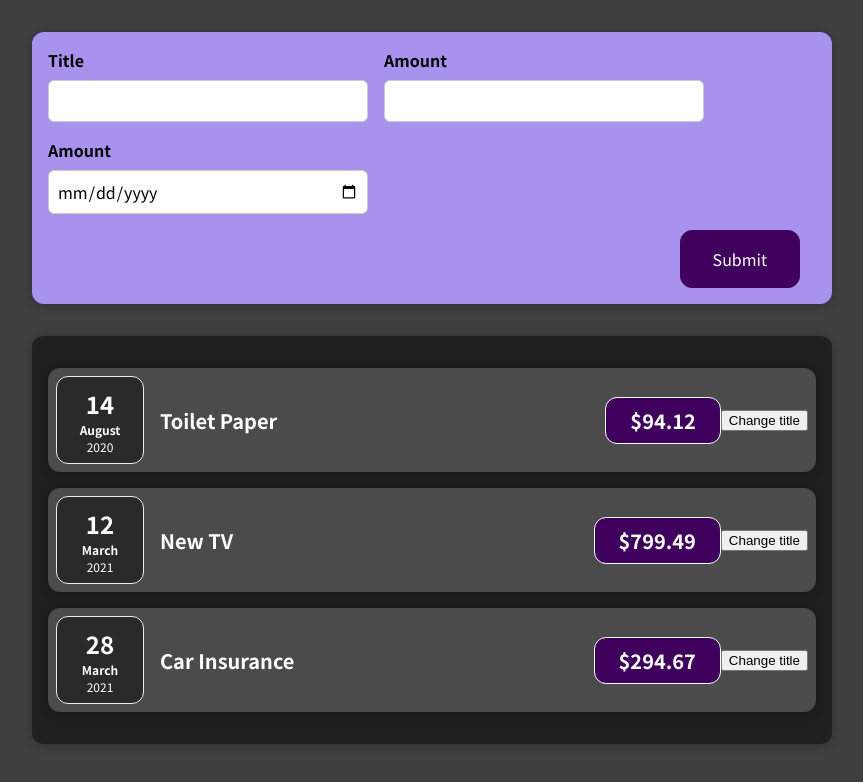
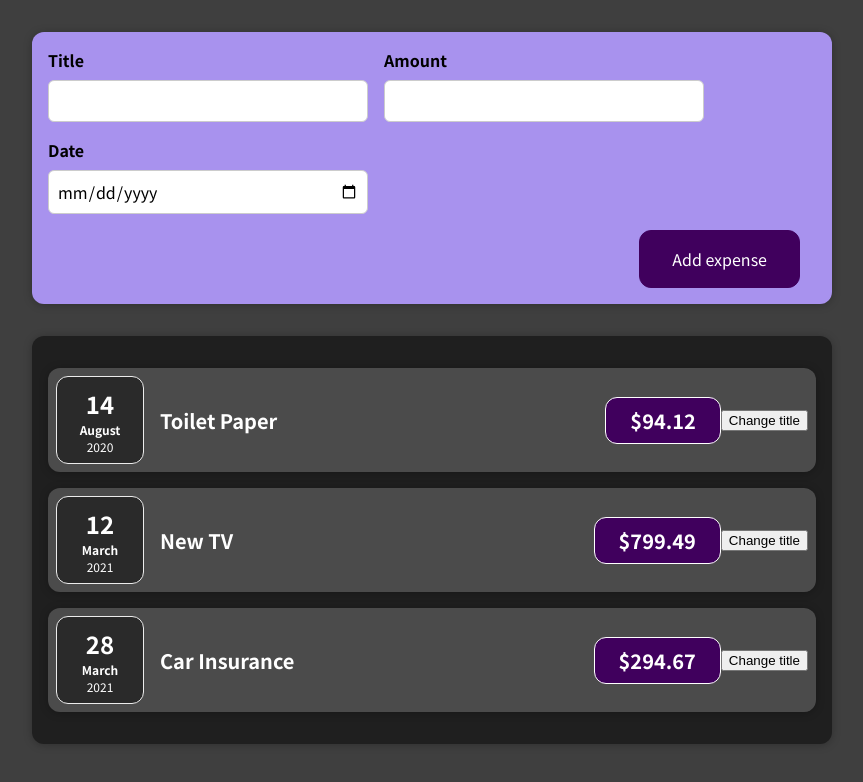
Before and after one commit to iwannabekoshka/udemy-react, a React (Create React App) app in the folder 01/: page / in a window 1280 px wide. Shown: the top 782 px of the page, without its empty margins (208-1071 px from the left). Built offline with nearby package versions, Linux system fonts and the light colour scheme.

Commit message:
01. передача данных снизу вверх

```diff
--- a/01/src/App.js
+++ b/01/src/App.js
@@ -28,9 +28,13 @@ function App() {
         },
     ];
 
+    const addExpenseHandler = (newExpense) => {
+        console.log(newExpense)
+    }
+
     return (
         <div>
-            <NewExpense />
+            <NewExpense onAddExpense={addExpenseHandler}/>
             <Expenses expenses={expenses}/>
         </div>
     );
--- a/01/src/components/NewExpense/ExpenseForm.js
+++ b/01/src/components/NewExpense/ExpenseForm.js
@@ -1,26 +1,61 @@
-import React from 'react';
+import React, {useState} from 'react';
 
 import "./ExpenseForm.css";
 
-const ExpenseForm = () => {
+const ExpenseForm = (props) => {
+    const [enteredTitle, setEnteredTitle] = useState('');
+    const [enteredAmount, setEnteredAmount] = useState('');
+    const [enteredDate, setEnteredDate] = useState('');
+
+    const changeTitleHandler = (event) => {
+        setEnteredTitle(event.target.value);
+    }
+    const changeAmountHandler = (event) => {
+        setEnteredAmount(event.target.value);
+    }
+    const changeDateHandler = (event) => {
+        setEnteredDate(event.target.value);
+    }
+    const submitHandler = (event) => {
+        event.preventDefault();
+
+        const expenseData = {
+            title: enteredTitle,
+            amount: enteredAmount,
+            date: new Date(enteredDate)
+        }
+
+        props.onAddExpense(expenseData)
+
+        setEnteredTitle('');
+        setEnteredAmount('');
+        setEnteredDate('');
+    }
+
     return (
-        <form action="">
+        <form onSubmit={submitHandler}>
             <div className="new-expense__controls">
                 <div className="new-expense__control">
                     <label>Title</label>
-                    <input type="text"/>
+                    <input type="text"
+                           value={enteredTitle}
+                           onChange={changeTitleHandler}/>
                 </div>
                 <div className="new-expense__control">
                     <label>Amount</label>
-                    <input type="number" min="0.01" step="0.01"/>
+                    <input type="number" min="0.01" step="0.01"
+                           value={enteredAmount}
+                           onChange={changeAmountHandler}/>
                 </div>
                 <div className="new-expense__control">
-                    <label>Amount</label>
-                    <input type="date" min="2019-01-01" max="2022-12-31"/>
+                    <label>Date</label>
+                    <input type="date" min="2019-01-01" max="2022-12-31"
+                           value={enteredDate}
+                           onChange={changeDateHandler}/>
                 </div>
             </div>
             <div className="new-expense__actions">
-                <button type="submit">Submit</button>
+                <button type="submit">Add expense</button>
             </div>
         </form>
     )
--- a/01/src/components/NewExpense/NewExpense.js
+++ b/01/src/components/NewExpense/NewExpense.js
@@ -1,13 +1,22 @@
 import React from 'react';
 
-import "./NewExpense.css";
 import ExpenseForm from "./ExpenseForm";
 
-const NewExpense = () => {
+import "./NewExpense.css";
+
+const NewExpense = (props) => {
+    const addExpenseHandler = (expense) => {
+        const newExpense = {
+            ...expense,
+            id: Math.random().toString()
+        }
+
+        props.onAddExpense(newExpense);
+    }
 
     return (
         <div className="new-expense">
-            <ExpenseForm />
+            <ExpenseForm onAddExpense={addExpenseHandler}/>
         </div>
     )
 }
```
Also changed, not shown: 1 other file (tests, documents, lock files or other folders).
